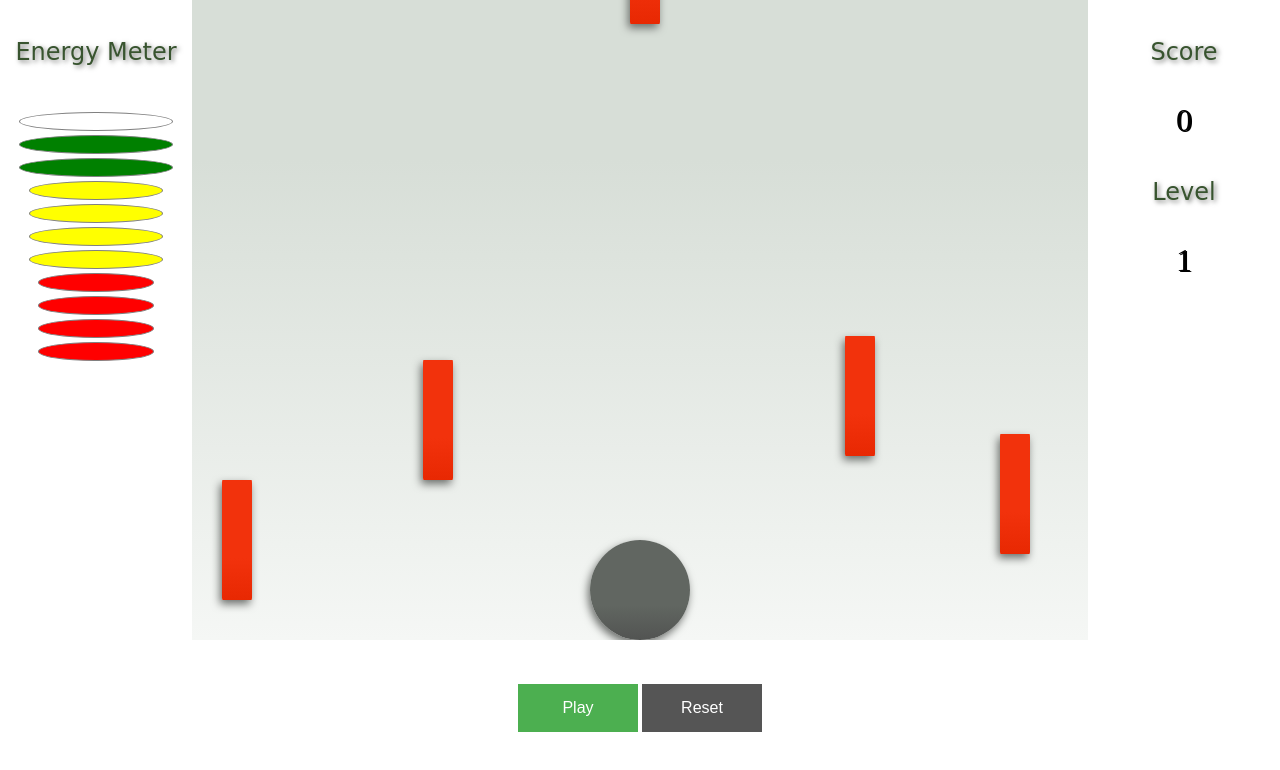
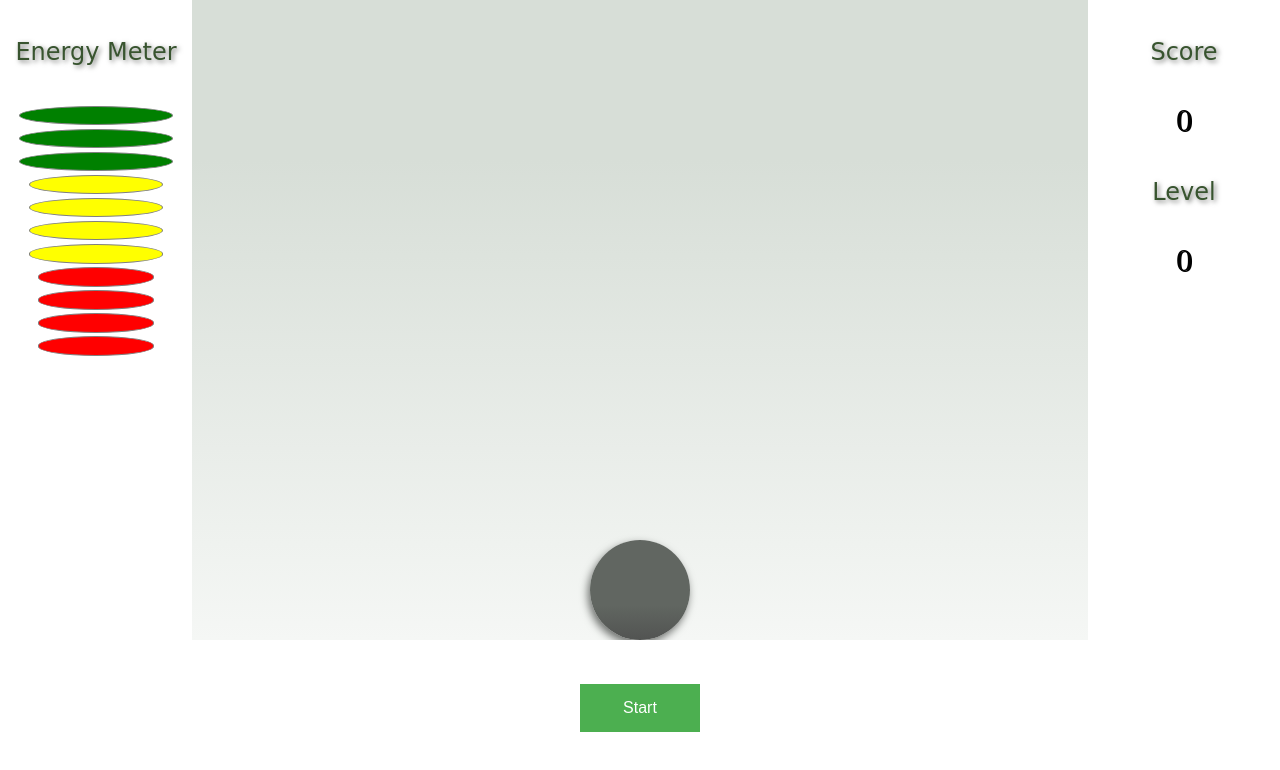
Before and after one commit to vj010/MissIt, a React app: page / in a window 1280 px wide. Shown: the top 770 px of the page. Built offline with nearby package versions, Linux system fonts and the light colour scheme.

Commit message:
removed one button and added functionality to the button

```diff
--- a/src/Application/Store.js
+++ b/src/Application/Store.js
@@ -5,3 +5,7 @@ export const globalSpeed = {
 export function incrementGlobalSpeed() {
 	globalSpeed.speed = Math.min(globalSpeed.speed + 2, 10);
 }
+
+export function resetGlobalSpeed() {
+	globalSpeed.speed = 2;
+}
--- a/src/Components/Button/Button.js
+++ b/src/Components/Button/Button.js
@@ -2,9 +2,15 @@ import React from 'react';
 import './Button.css';
 function Button(props) {
 	let className = 'button';
+	function handleClick(e) {
+		if (props.callback) {
+			props.callback(e);
+		}
+	}
 	return (
 		<button
 			className={props.style && props.style.toLowerCase() == 'active' ? className : className + ' button-inactive'}
+			onClick={handleClick}
 		>
 			{props.text}
 		</button>
--- a/src/Components/GameArea/GameArea.js
+++ b/src/Components/GameArea/GameArea.js
@@ -4,16 +4,16 @@ import EnergyMeter from '../EnergyMeter/EnergyMeter';
 import FallingObjects from '../FallingObjects/FallingObjects';
 import ScoreBoard from '../ScoreBoard/ScoreBoard';
 import { incrementGlobalSpeed } from '../../Application/Store';
+import { resetGlobalSpeed } from '../../Application/Store';
 import './GameArea.css';
 
-const GameArea = React.memo((props) => {
+const GameArea = React.memo(({ play }) => {
 	let ballRef = useRef();
 	let gameAreaRef = useRef();
 	const [fallingObjects, insertFallingObjects] = useState([]);
-
 	let initialState = {
 		score: 0,
-		level: 1,
+		level: 0,
 		energy: 10,
 		lastScore: 15,
 	};
@@ -36,7 +36,14 @@ const GameArea = React.memo((props) => {
 				};
 				break;
 			case 'DECREMENT_ENERGY':
+				state.energy === 0 ? insertFallingObjects([]) : '';
 				return { ...state, energy: state.energy - 1 };
+				break;
+			case 'SET_LEVEL':
+				return { ...state, level: 1 };
+				break;
+			case 'RESET':
+				return { ...initialState };
 				break;
 			default:
 				return state;
@@ -46,6 +53,7 @@ const GameArea = React.memo((props) => {
 	let fallingObjectsArr = [];
 
 	useEffect(() => {
+		if (play) {
 			for (let i = 0; i < parseInt(gameAreaRef.current.offsetWidth / (1.5 * ballRef.current.offsetWidth)); i++) {
 				fallingObjectsArr.push(
 					<FallingObjects
@@ -63,7 +71,15 @@ const GameArea = React.memo((props) => {
 				);
 			}
 			insertFallingObjects(fallingObjectsArr);
-	}, []);
+			changeStats({ type: 'SET_LEVEL' });
+			gameAreaRef.current.focus();
+		} else {
+			insertFallingObjects([]);
+			changeStats({ type: 'RESET' });
+			ballRef.current.style.left = gameAreaRef.current.offsetWidth / 2 - ballRef.current.offsetWidth / 2 + 'px';
+		}
+		resetGlobalSpeed();
+	}, [play]);
 
 	function ballMotionHandler(e) {
 		e.persist();
--- a/src/Components/GameContainer/GameContainer.js
+++ b/src/Components/GameContainer/GameContainer.js
@@ -1,16 +1,20 @@
-import React from 'react';
+import React, { useState } from 'react';
+import Button from '../Button/Button';
 import GameArea from '../GameArea/GameArea';
-import EnergyMeter from '../EnergyMeter/EnergyMeter';
 import './GameContainer.css';
-import Button from '../Button/Button';
 function GameContainer(props) {
+	const [play, playToggle] = useState(false);
+
+	function buttonClickHandler() {
+		playToggle(!play);
+	}
+
 	return (
 		<div className="game-container">
-			<GameArea />
+			<GameArea play={play} />
 			<div className="button-div">
 				<center>
-					<Button text="Play" style="active" />
-					<Button text="Reset" />
+					<Button text={play ? 'Reset' : 'Start'} style={!play ? 'active' : ''} callback={buttonClickHandler} />
 				</center>
 			</div>
 		</div>
```
Lines whose indentation alone changed are shown as unchanged.
